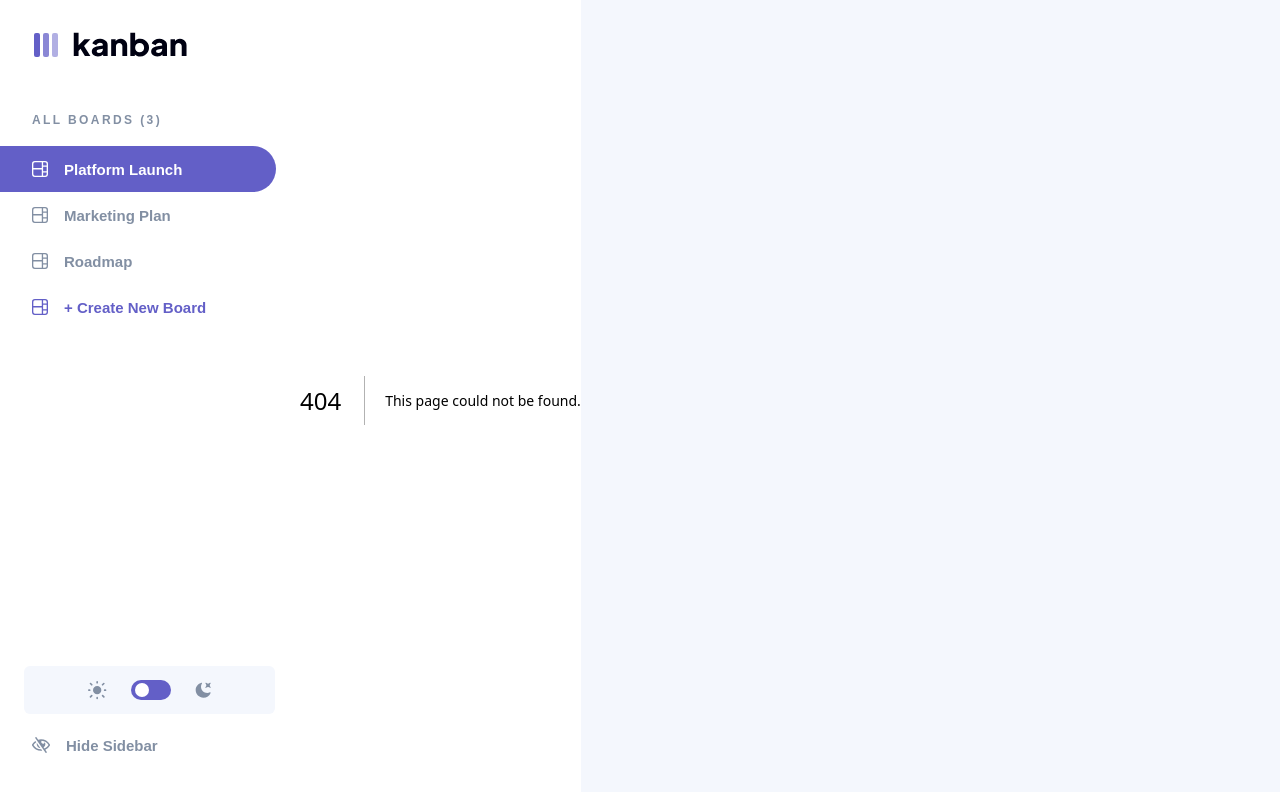
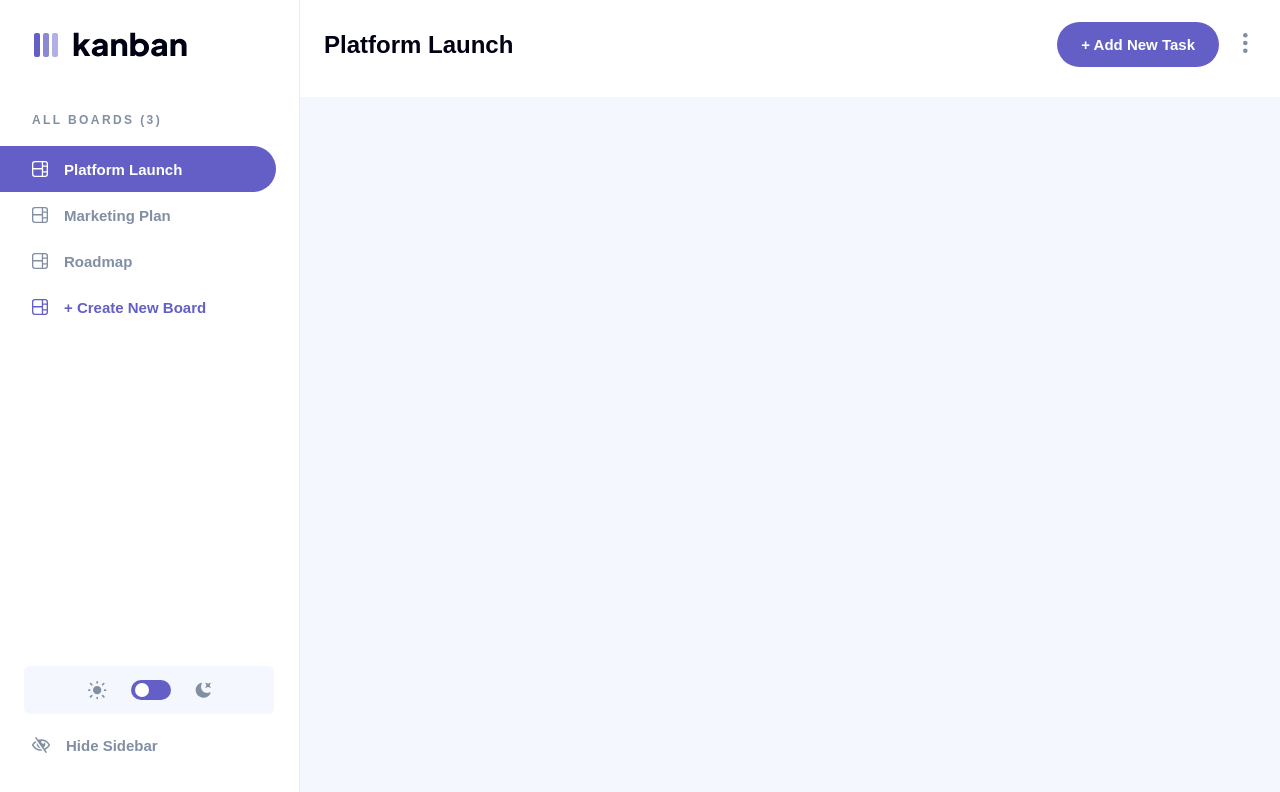
Before and after one commit to leoikeh99/Kanaban-Management, a Next.js app: page /1 in a window 1280 px wide. Before the commit this address had no page. Shown: the top 792 px of the page. Built offline with nearby package versions, Linux system fonts and the light colour scheme.

Commit message:
Setup Header component

```diff
--- /dev/null
+++ b/app/[id]/page.tsx
@@ -0,0 +1,7 @@
+import React from "react";
+
+const BoardPage = () => {
+  return <div></div>;
+};
+
+export default BoardPage;
--- a/app/boards/[id]/styles.module.css
+++ b/app/[id]/styles.module.css
@@ -1,3 +1,4 @@
 .wrapper {
+  margin-top: 97px;
   width: 100%;
 }
--- a/app/globalStyles.css
+++ b/app/globalStyles.css
@@ -1,12 +1,9 @@
 :root {
   --main-purple: #635fc7;
   --main-purple-opacity: rgb(99, 95, 199, 0.1);
-  --main-purple-hover: #a8a4ff;
   --black: #000112;
   --very-dark-grey: #20212c;
   --dark-grey: #2b2c37;
-  --lines-dark: #3e3f4e;
-  --lines-dark: #e4ebfa;
   --medium-grey: #828fa3;
   --light-grey: #f4f7fd;
   --white: #ffffff;
@@ -16,20 +13,24 @@
 
 html.light {
   --text: #000112;
+  --main-purple-hover: #a8a4ff;
   --bg-primary: #f4f7fd;
   --primary-hover: rgb(99, 95, 199, 0.1);
   --bg-secondary: #ffffff;
   --btn-secondary: rgb(99, 95, 199, 0.1);
   --btn-secondary-hover: rgb(99, 95, 199, 0.25);
+  --lines-dark: #e4ebfa;
 }
 
 html.dark {
   --text: #ffffff;
+  --main-purple-hover: #635fc7;
   --bg-primary: #20212c;
   --primary-hover: #ffffff;
   --bg-secondary: #2b2c37;
   --btn-secondary: #ffffff;
   --btn-secondary-hover: #ffffff;
+  --lines-dark: #3e3f4e;
 }
 
 html,
@@ -38,7 +39,6 @@ body {
   margin: 0;
   background: var(--bg-primary);
   font-family: "Plus Jakarta Sans", sans-serif;
-  display: flex;
 }
 
 * {
@@ -46,6 +46,11 @@ body {
   margin: 0;
   padding: 0;
   transition: background-color ease-in 0.05s;
+  font-family: "Plus Jakarta Sans", sans-serif;
+}
+
+.layout {
+  display: flex;
 }
 
 @media (prefers-reduced-motion: reduce) {
--- a/app/layout.tsx
+++ b/app/layout.tsx
@@ -1,5 +1,6 @@
 import "./globalStyles.css";
 import Sidebar from "../components/Sidebar";
+import Header from "../components/Header";
 
 export default function RootLayout({
   children,
@@ -10,8 +11,11 @@ export default function RootLayout({
     <html lang="en" className="light">
       <head />
       <body>
-        <Sidebar />
-        <main>{children}</main>
+        <Header />
+        <div className="layout">
+          <Sidebar />
+          <main>{children}</main>
+        </div>
       </body>
     </html>
   );
--- /dev/null
+++ b/components/Header/index.tsx
@@ -0,0 +1,19 @@
+import React from "react";
+import styles from "./styles.module.css";
+import Ellipsis from "../../public/assets/icon-vertical-ellipsis.svg";
+
+function Header() {
+  return (
+    <header className={styles.header}>
+      <h1>Platform Launch</h1>
+      <div className={styles.rightSide}>
+        <button className={styles.button}>+ Add New Task</button>
+        <button className={styles.emptyButton}>
+          <Ellipsis />
+        </button>
+      </div>
+    </header>
+  );
+}
+
+export default Header;
--- /dev/null
+++ b/components/Header/styles.module.css
@@ -0,0 +1,45 @@
+.header {
+  height: 97px;
+  width: calc(100% - 300px);
+  padding: 20px 32px 28px 24px;
+  position: fixed;
+  top: 0;
+  right: 0;
+  background: var(--bg-secondary);
+  display: flex;
+  align-items: center;
+  justify-content: space-between;
+}
+
+.header h1 {
+  font-size: 24px;
+  font-weight: 700;
+  color: var(--text);
+}
+
+.button {
+  padding: 14px 24px;
+  border: none;
+  background: var(--main-purple);
+  border-radius: 24px;
+  font-size: 15px;
+  font-weight: 700;
+  color: var(--white);
+  cursor: pointer;
+}
+
+.button:hover {
+  background: var(--main-purple-hover);
+}
+
+.emptyButton {
+  border: none;
+  background: transparent;
+  cursor: pointer;
+}
+
+.rightSide {
+  display: flex;
+  align-items: center;
+  gap: 24px;
+}
--- a/components/Sidebar/styles.module.css
+++ b/components/Sidebar/styles.module.css
@@ -4,6 +4,7 @@
   height: 100vh;
   position: relative;
   background: var(--bg-secondary);
+  border-right: 1px solid var(--lines-dark);
 }
 
 .logo {
```
Also changed, not shown: app/RootStyleRegistry.tsx (deleted, +0 -25 lines), app/boards/[id]/page.tsx (deleted, +0 -21 lines), app/[id]/layout.tsx (renamed from app/boards/[id]/layout.tsx).
